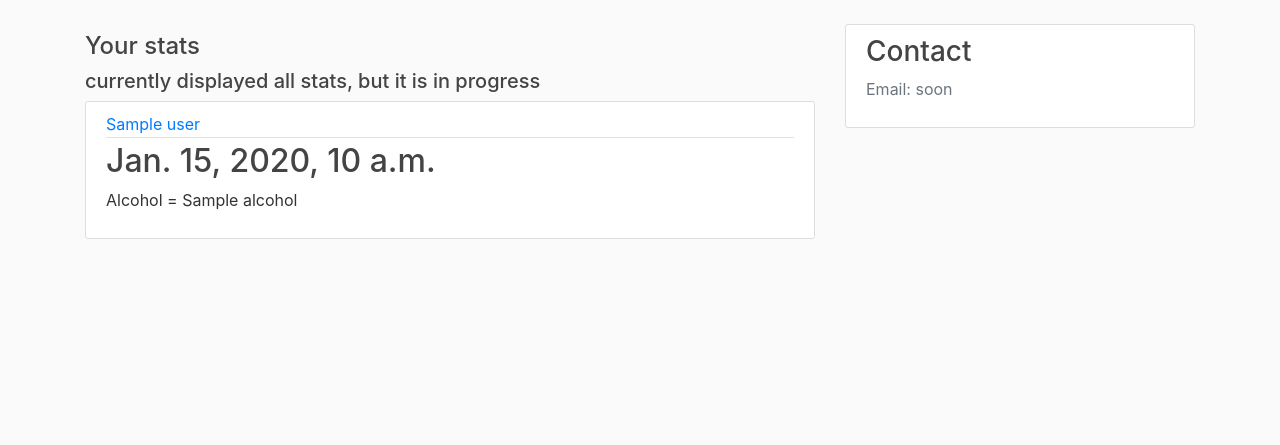
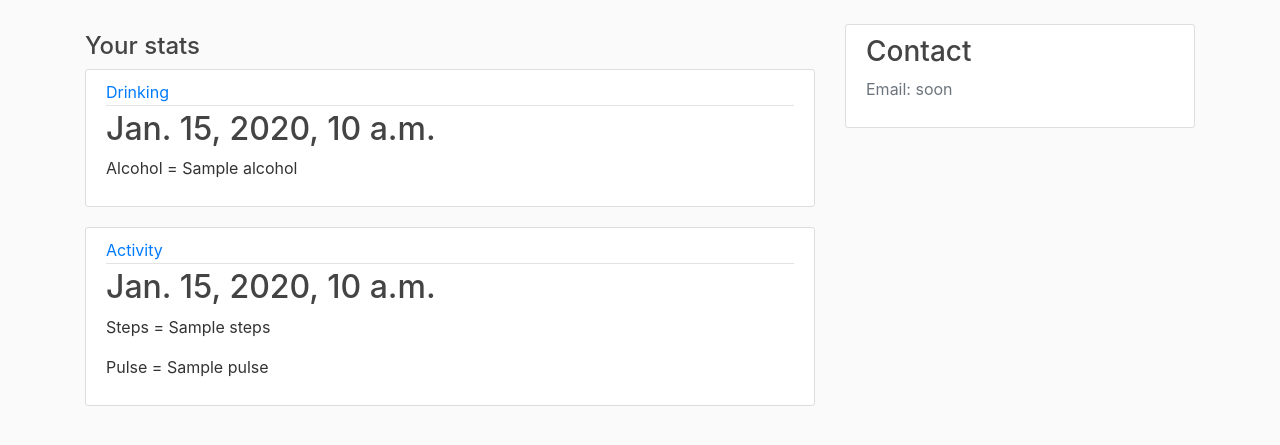
Before and after one commit to SwitchCaseKam/IoT_django_page, a Django app: template users/templates/users/profile.html in a window 1280 px wide. Shown: the part 56-501 px from the top of the page. Run offline with Django 3.2, Linux system fonts and the light colour scheme; the template is opened without the code that fills it: most values are stand-ins (such as "Sample title", 1, 10 or a date in 2020); some libraries are stand-ins or nearby versions.

Commit message:
Display users data at profile page

```diff
--- a/users/templates/users/profile.html
+++ b/users/templates/users/profile.html
@@ -3,14 +3,13 @@
 {% block content %}
     <h1>{{ user.username}}</h1>
     <h4>Your stats</h4>
-    <h5>currently displayed all stats, but it is in progress</h5>
 
     {% for drink in drinking %}
 
          <article class="media content-section">
           <div class="media-body">
             <div class="article-metadata">
-                <a class="mr-2" href="#">{{ drink.user }}</a>
+                <a class="mr-2" href="#">Drinking</a>
 
             </div>
             <h2><a class="article-title" href="#">{{ drink.timestamp }}</a></h2>
@@ -20,4 +19,20 @@
         </article>
     {% endfor %}
 
+    {% for active in activity %}
+
+         <article class="media content-section">
+          <div class="media-body">
+            <div class="article-metadata">
+                <a class="mr-2" href="#">Activity </a>
+
+            </div>
+            <h2><a class="article-title" href="#">{{ active.timestamp }}</a></h2>
+            <p class="article-content">Steps = {{ active.steps }}</p>
+            <p class="article-content">Pulse = {{ active.pulse }}</p>
+
+          </div>
+        </article>
+    {% endfor %}
+
 {% endblock content %}
```
Also changed, not shown: users/views.py (+6 -2 lines).
